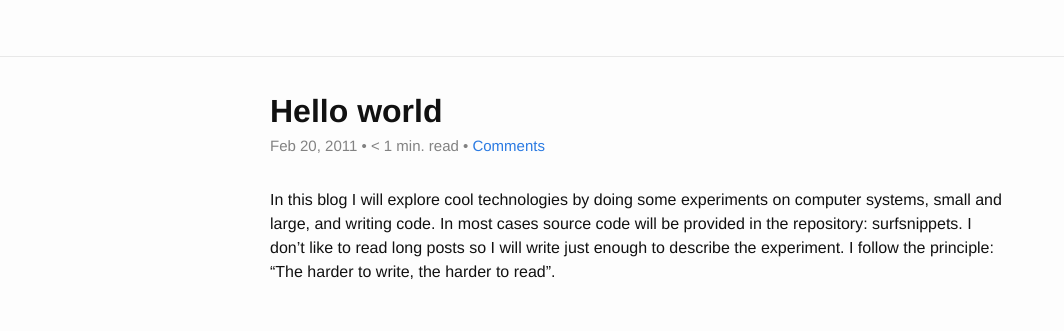
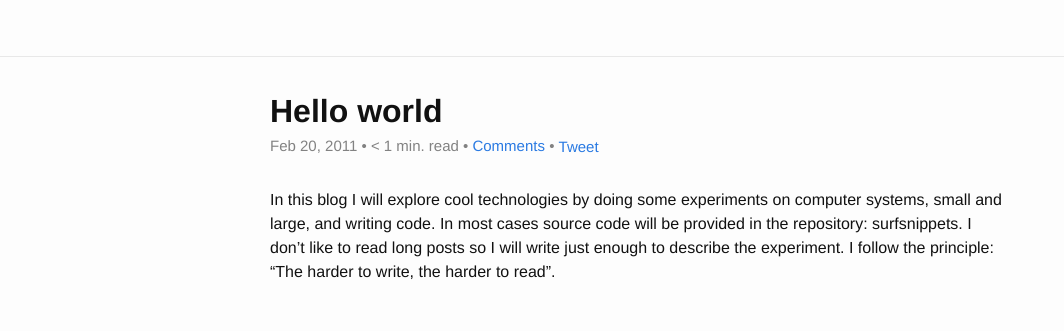
Before and after one commit to dexity/dexity.github.io, a Jekyll site: the page built from _posts/2011-2-20-hello-world.md, in a window 1280 px wide. Shown: the top 331 px of the page, without its empty margins (0-1064 px from the left). Built offline with Jekyll 4.4.1, drawn with Linux system fonts in a browser that asks for light colours; comment, search, counter and statistics services are not loaded.

Commit message:
Added Facebook and Twitter buttons

```diff
--- a/_includes/footer.html
+++ b/_includes/footer.html
@@ -51,9 +51,12 @@
     </div>
 
   </div>
+
+    <div id="fb-root"></div>
     <img class="avatar" src="https://s.gravatar.com/avatar/31cf60605621335047cd849ec4184104?s=80" alt="Me" />
     <script src="/js/scale.fix.js"></script>
     <script>
+        // Google Analytics
         (function(i,s,o,g,r,a,m){i['GoogleAnalyticsObject']=r;i[r]=i[r]||function(){
         (i[r].q=i[r].q||[]).push(arguments)},i[r].l=1*new Date();a=s.createElement(o),
         m=s.getElementsByTagName(o)[0];a.async=1;a.src=g;m.parentNode.insertBefore(a,m)
--- a/_layouts/post.html
+++ b/_layouts/post.html
@@ -3,15 +3,16 @@
 ---
 {% capture readtime %}{{ page.content | number_of_words | plus:91 | divided_by:180.0 | append:'.' | split:'.' | first }}{% endcapture %}
 <div class="post">
-  <header class="post-header">
+  <header class="post-header" style="clear: both">
     <h1 class="post-title">{{ page.title }}</h1>
     <p class="post-meta">
         {{ page.date | date: "%b %-d, %Y" }} &bull;
         {% if readtime == '0' %} &lt; 1{% else %}{{ readtime }}{% endif %} min. read &bull;
-        <a href="#disqus_thread" data-disqus-identifier="{{ page.path | split:'/' | last | cgi_escape }}">Comments</a>
+        <a href="#disqus_thread" data-disqus-identifier="{{ page.path | split:'/' | last | cgi_escape }}">Comments</a> &bull;
+        <span class="fb-like" data-href="{{ site.url }}{{ page.url }}" data-layout="button_count" data-action="like" data-show-faces="false" data-share="false"></span>
+        <a href="{{ site.url }}{{ page.url }}" class="twitter-share-button" data-lang="en" >Tweet</a>
     </p>
   </header>
-
   <article class="post-content">
     {{ content }}
   </article>
--- a/_sass/_custom.scss
+++ b/_sass/_custom.scss
@@ -26,3 +26,13 @@
   font-size: 1.3em;
   font-weight: bold;
 }
+
+.fb-like {
+  position: relative;
+  vertical-align: top;
+}
+
+.twitter-share-button {
+  position: relative;
+  vertical-align: middle;
+}
```
Also changed, not shown: other parts of _includes/footer.html (+11 -1 lines). Lines whose indentation alone changed are shown as unchanged.
